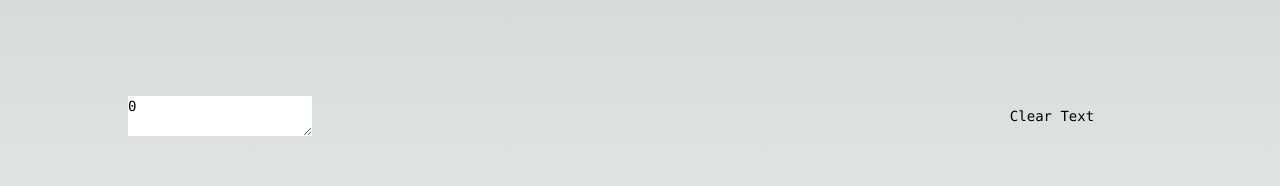
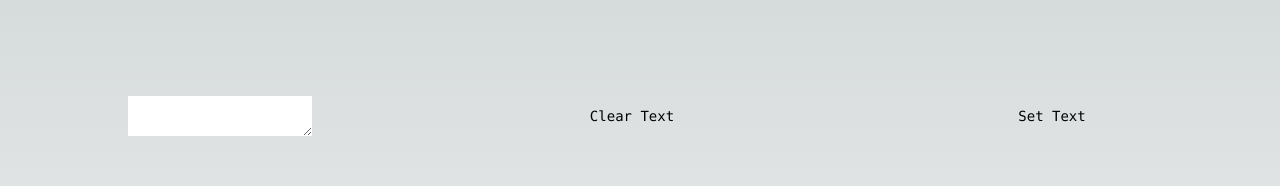
Before and after one commit to nezumi149/nextjs-boilerplate, a Next.js app: page / in a window 1280 px wide. Shown: the top 186 px of the page. Built offline with nearby package versions, Linux system fonts and the light colour scheme.

Commit message:
use client2

```diff
--- a/app/page.tsx
+++ b/app/page.tsx
@@ -15,10 +15,14 @@ function TextArea({text, id}: {text:string, id:string}){
 }
 
 const Home = () => {
-  const [textbox, setText] = useState(0);
+  const [textbox, setText] = useState("");
 
   function clickClear(){
     setText("");
+  }
+
+  function clickSetText(){
+    setText("default text");
   }
 
   return(
@@ -28,6 +32,9 @@ const Home = () => {
           <button onClick={clickClear}>
             Clear Text
           </button>
+          <button onClick={clickSetText}>
+            Set Text
+          </button>
         </div>
     </main>
   )
```
